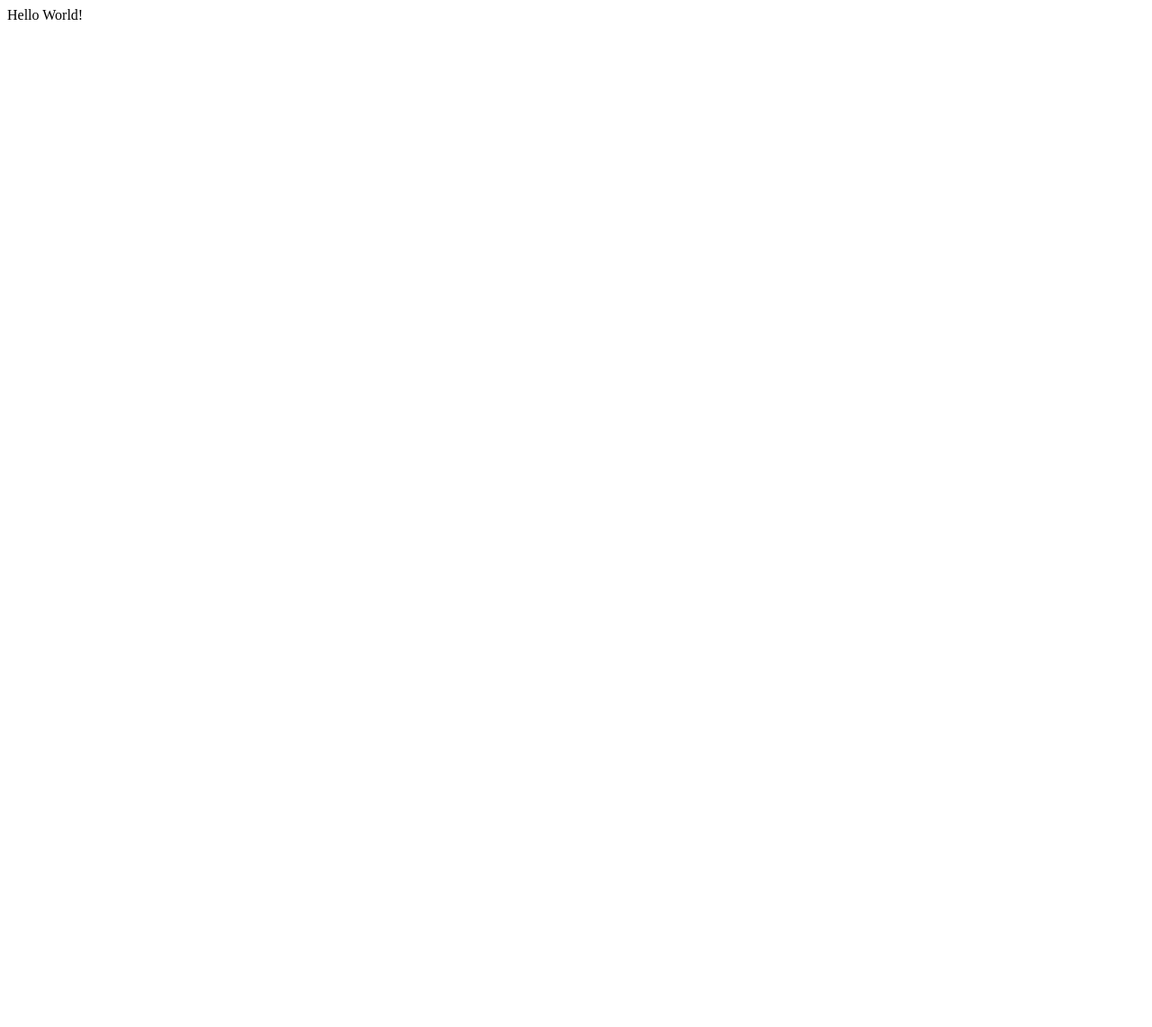
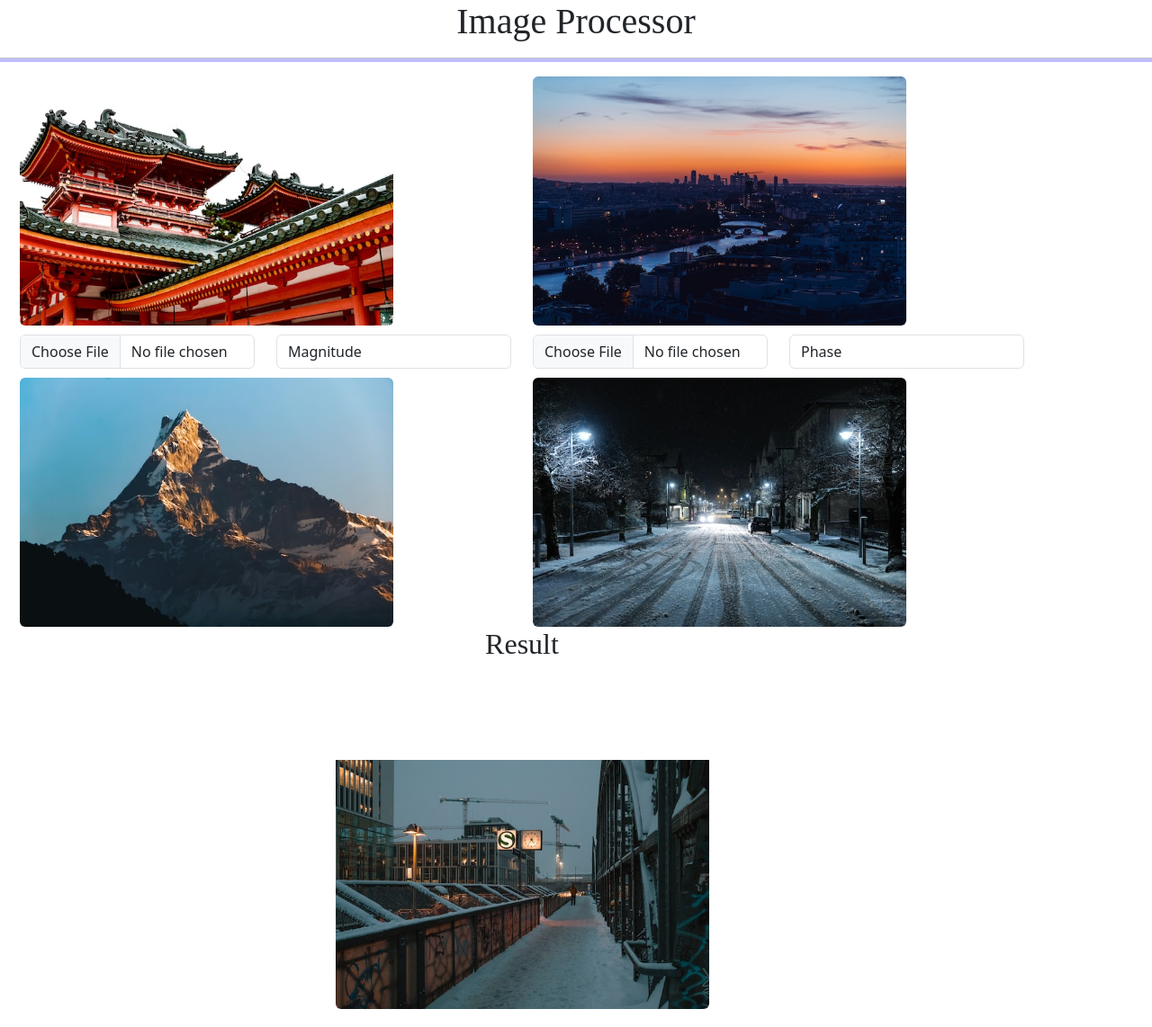
Before and after one commit to EHVB/DSP_Task4, a Flask app: page / in a window 1280 px wide. Before the commit the page is almost empty. Shown: the whole page at 90% size. Before the commit the page ends 22 px from the top, so only its background shows below. Run offline with Flask 2, Linux system fonts and the light colour scheme.

Commit message:
upload function

```diff
--- a/app.py
+++ b/app.py
@@ -1,10 +1,11 @@
-from flask import Flask
-
+from flask import Flask, render_template, request
+from PIL import Image
+from flask import send_file
 app = Flask(__name__)
 
 @app.route('/')
 def home():
-    return("Hello World!")
+    return (render_template('index.html'))
 
 if __name__ == "__main__":
     app.run(debug=True)
--- a/static/js/index.js
+++ b/static/js/index.js
@@ -0,0 +1,16 @@
+
+var loadFile1 = function(event) {
+	console.log(event.target.files.length);
+ 	var image = document.getElementById('img1');
+	image.src = URL.createObjectURL(event.target.files[0]);
+
+
+};
+
+var loadFile2 = function(event) {
+	console.log(event.target.files.length);
+ 	var image = document.getElementById('img2');
+	image.src = URL.createObjectURL(event.target.files[0]);
+
+
+};
--- a/templates/index.html
+++ b/templates/index.html
@@ -12,6 +12,7 @@
         crossorigin="anonymous"></script>
     <title>Image Processing</title>
     <link rel="stylesheet" href="../static/css/index.css">
+    <script src="{{url_for('static', filename='js/index.js')}}"></script>
 </head>
 
 <body>
@@ -25,14 +26,14 @@
 
             <div class="col-sm">
                 <div class="text-top">
-                    <img src="../static/images/img5.jpg" class="rounded image" alt="...">
+                    <img src="../static/images/img5.jpg" class="rounded image" id="img1"  alt="...">
                 </div>
                 <div class="row text-center">
                     <div class="col">
-                        <input type="file" class="form-control" id="customFile" />
+                        <input type="file" class="form-control" id="customFile" onchange="loadFile1(event)" />
                     </div>
                     <div class="col">
-                        <select id="inputState" class="form-control">
+                        <select id="inputState1" class="form-control">
                             <option selected>Magnitude</option>
                             <option>Phase</option>
                         </select>
@@ -45,14 +46,14 @@
 
             <div class="col-sm">
                 <div class="text-top">
-                    <img src="../static/images/img6.jpg" class="rounded image" alt="...">
+                    <img src="../static/images/img6.jpg" class="rounded image" alt="..." id="img2">
                 </div>
                 <div class="row text-center">
                     <div class="col">
-                        <input type="file" class="form-control" id="customFile" />
+                        <input type="file" class="form-control" id="customFile2" onchange="loadFile2(event)" />
                     </div>
                     <div class="col">
-                        <select id="inputState" class="form-control">
+                        <select id="inputState2" class="form-control">
                             <option selected>Phase</option>
                             <option>Magnitude</option>
                         </select>
```
